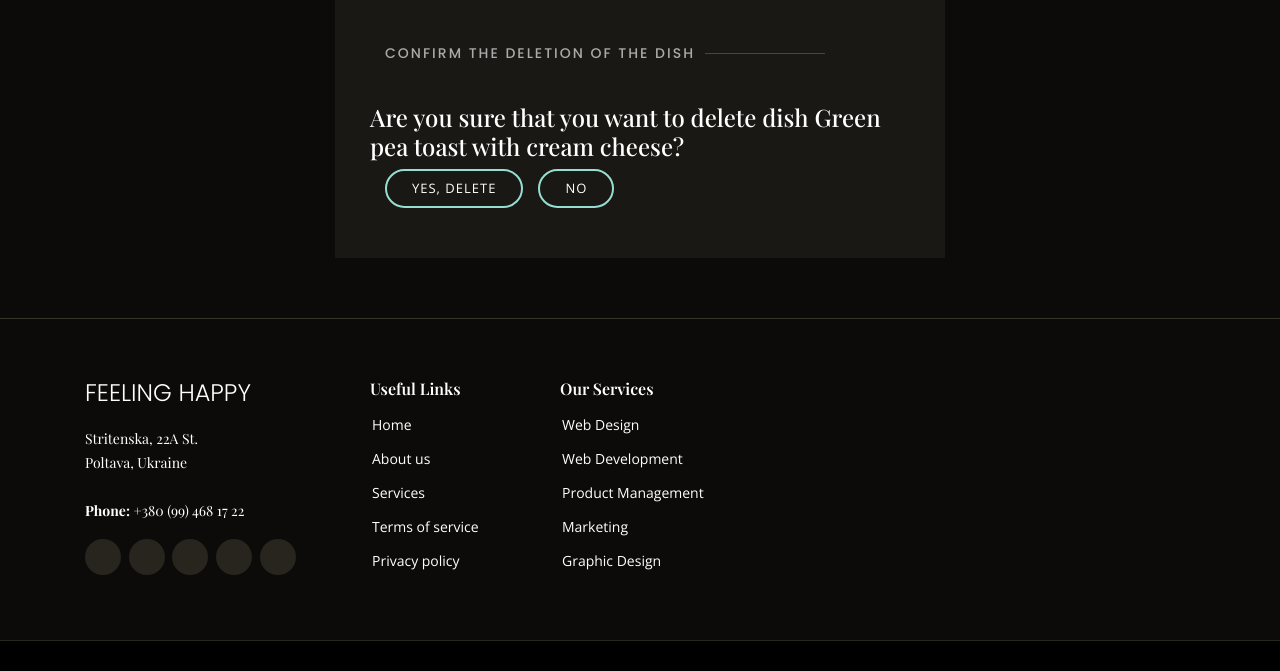
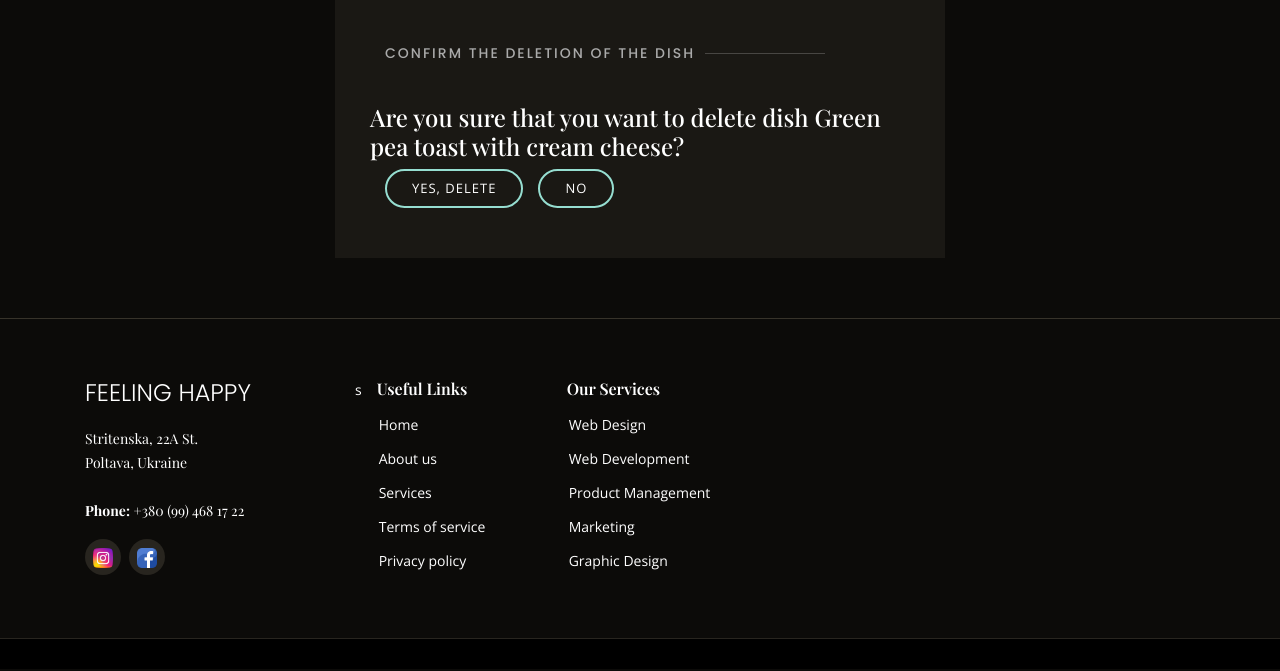
Before and after one commit to OlhaTryhub/cafe-web-site, a Django app: page /dish/1/delete/ in a window 1280 px wide. Shown: the part 149-820 px from the top of the page. After the commit the page ends 788 px from the top, so only its background shows below. Run offline with Django 4.2, Linux system fonts and the light colour scheme; a user stored in the database is signed in; data comes from the database, SQL or seed files in the repository; some libraries are stand-ins or nearby versions; some web fonts are replaced.

Commit message:
Add social links to footer

```diff
--- a/templates/includes/footer.html
+++ b/templates/includes/footer.html
@@ -12,14 +12,11 @@
                 <strong>Phone:</strong> +380 (99) 468 17 22<br>
               </p>
               <div class="social-links mt-3">
-                <a href="#" class="twitter"><i class="bx bxl-twitter"></i></a>
-                <a href="#" class="facebook"><i class="bx bxl-facebook"></i></a>
-                <a href="#" class="instagram"><i class="bx bxl-instagram"></i></a>
-                <a href="#" class="google-plus"><i class="bx bxl-skype"></i></a>
-                <a href="#" class="linkedin"><i class="bx bxl-linkedin"></i></a>
+                <a href="https://www.instagram.com/feeling_happy_pl/" class="instagram"><i class="bx bxl-twitter"><img src="/static/assets/img/socials/instagram.png" alt="instagram" style="height: 20px; width: auto;"></i></a>
+                <a href="https://www.facebook.com/feeling.happy.poltava/" class="facebook"><i class="bx bxl-facebook"><img src="/static/assets/img/socials/facebook.png" alt="facebook" style="height: 20px; width: auto;"></i></a>
               </div>
             </div>
-          </div>
+          </div>s
 
           <div class="col-lg-2 col-md-6 footer-links">
             <h4>Useful Links</h4>
```
Also changed, not shown: static/assets/img/socials/facebook.png (added), static/assets/img/socials/instagram.png (added).
